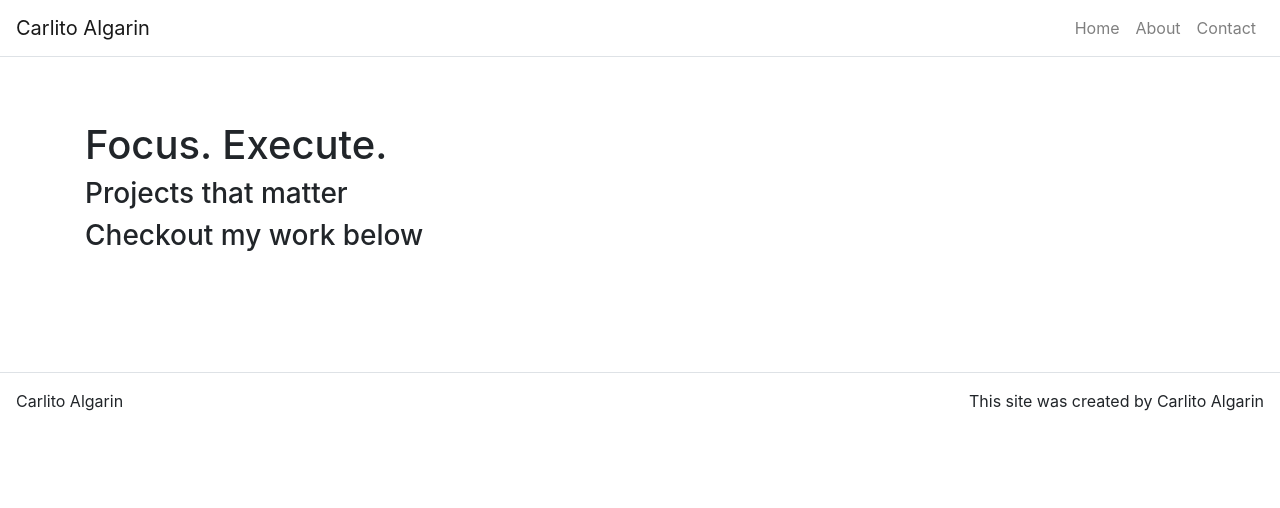
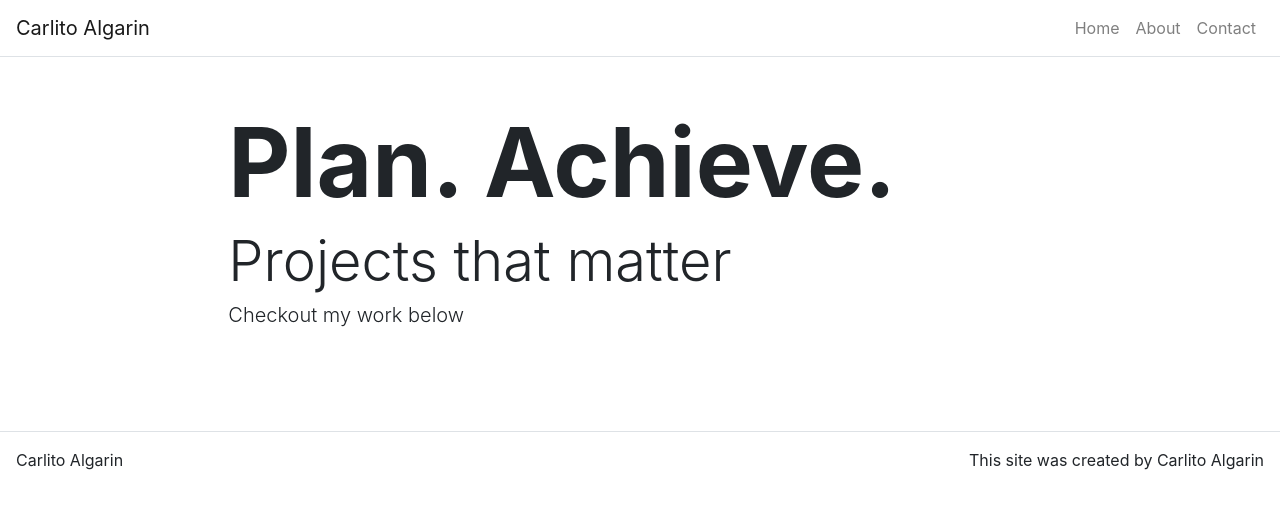
Before and after one commit to Carlito1113/old-react-portfolio, a React (Create React App) app in the folder carlito-portfolio/: page / in a window 1280 px wide. Shown: the top 508 px of the page. Built offline with nearby package versions, Linux system fonts and the light colour scheme.

Commit message:
added styling to the h1 and h3 text on the home page

```diff
--- a/carlito-portfolio/src/App.js
+++ b/carlito-portfolio/src/App.js
@@ -23,7 +23,7 @@ class App extends React.Component {
         { title: 'Contact', path: '/contact' },
       ],
       home: {
-         title: 'Focus. Execute.',
+         title: 'Plan. Achieve.',
          subTitle: 'Projects that matter',
          text: 'Checkout my work below'
       },
--- a/carlito-portfolio/src/components/Hero.js
+++ b/carlito-portfolio/src/components/Hero.js
@@ -7,13 +7,13 @@ import Col from 'react-bootstrap/Col';
 function Hero(props) {
 
     return(
-        <Jumbotron className="bg-transparent jumbotron-fluid">
-            <Container>
-                <Row>
-                    <Col>
-                        { props.title && <h1>{props.title}</h1> }
-                        { props.title && <h3>{props.subTitle}</h3> }
-                        { props.title && <h3>{props.text}</h3> }
+        <Jumbotron className="bg-transparent jumbotron-fluid p-0">
+            <Container fluid={true}>
+                <Row className="justify-content-center py-5">
+                    <Col md={8} sm={12}>
+                        { props.title && <h1 className="display-1 font-weight-bolder" >{props.title}</h1> }
+                        { props.title && <h3 className="display-4 font-weight-light" >{props.subTitle}</h3> }
+                        { props.title && <h3 className="lead font-weight-light" >{props.text}</h3> }
                     </Col>
                 </Row>
             </Container>
```
